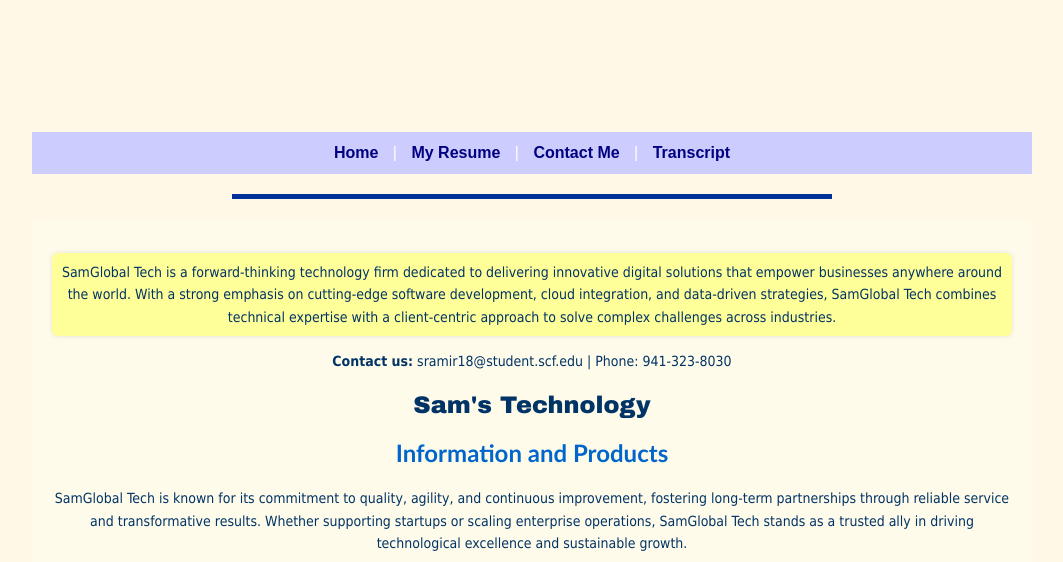
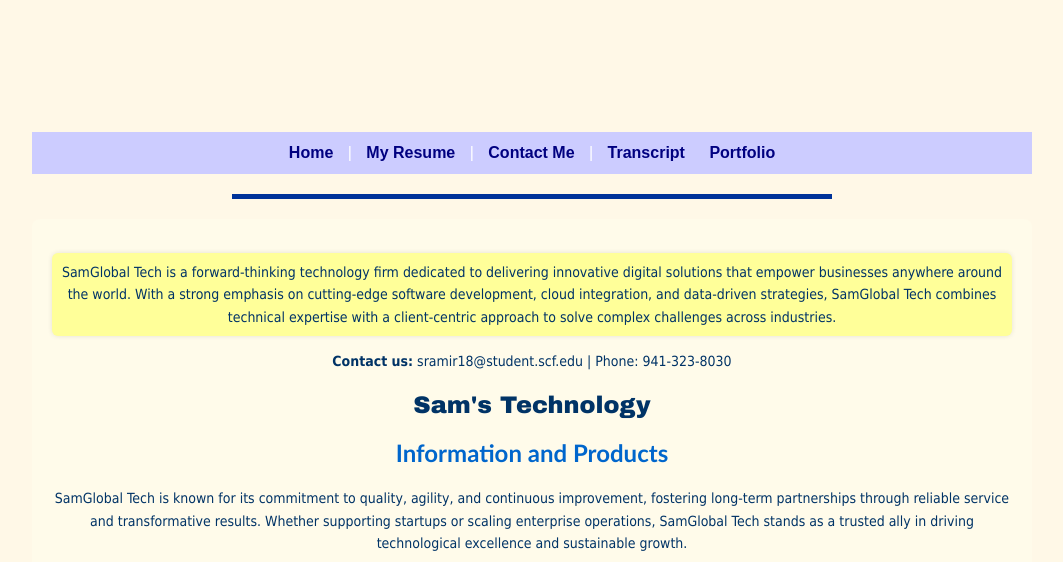
Before and after one commit to Sramir18/YourSite.css, a plain HTML site: page index.html in a window 1280 px wide. Shown: the part 238-800 px from the top of the page, without its empty margins (108-1171 px from the left). Drawn offline with Linux system fonts and the light colour scheme.

Commit message:
Update index.html

```diff
--- a/index.html
+++ b/index.html
@@ -176,6 +176,8 @@
     <a href="myresume.html">My Resume</a> |
     <a href="contactme.html">Contact Me</a> |
     <a href="transcript.html">Transcript</a>
+    <a href="portfolio.html">Portfolio</a>
+
   </nav>
 
   <hr>
```
